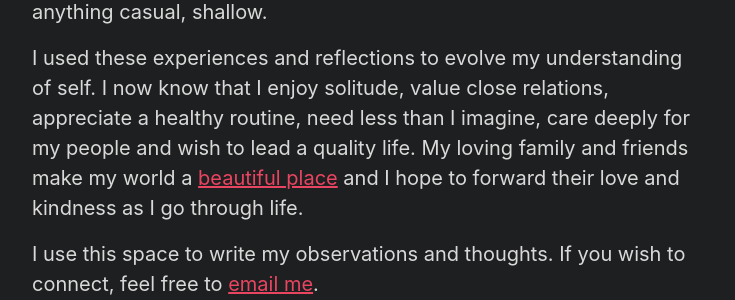
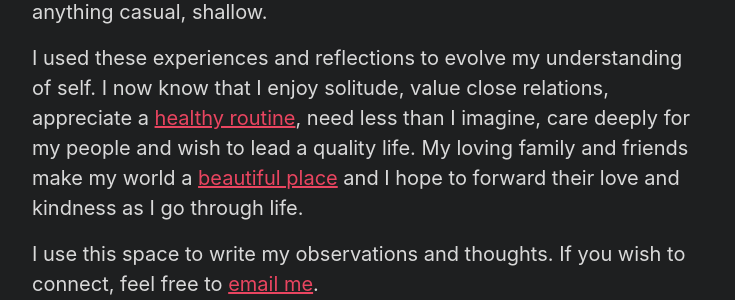
Before and after one commit to ad6190/ad6190.github.io, a Jekyll site: the page built from about.md, in a window 1280 px wide. Shown: the part 1576-1876 px from the top of the page, without its empty margins (272-1007 px from the left). Built offline with Jekyll 4.4.1, drawn with Linux system fonts in a browser that asks for light colours.

```diff
--- a/about.md
+++ b/about.md
@@ -15,6 +15,6 @@ Over the years, I developed keen interest in [music](), [art]() and [psychology]
 
 As I stayed away from family for more than a decade, I figured that I had different interests than most of my friends. I found [well-written research papers]() more fascinating than Netflix. I had more time for deep 1:1 interactions than catching up with a group. I felt I was slowly getting disconnected from my circle due to my lack of appreciation for anything casual, shallow.
 
-I used these experiences and reflections to evolve my understanding of self. I now know that I enjoy solitude, value close relations, appreciate a healthy routine, need less than I imagine, care deeply for my people and wish to lead a quality life. My loving family and friends make my world a [beautiful place]() and I hope to forward their love and kindness as I go through life.
+I used these experiences and reflections to evolve my understanding of self. I now know that I enjoy solitude, value close relations, appreciate a [healthy routine](), need less than I imagine, care deeply for my people and wish to lead a quality life. My loving family and friends make my world a [beautiful place]() and I hope to forward their love and kindness as I go through life.
 
 I use this space to write my observations and thoughts. If you wish to connect, feel free to [email me]().
```
Also changed, not shown: 12 other files.
